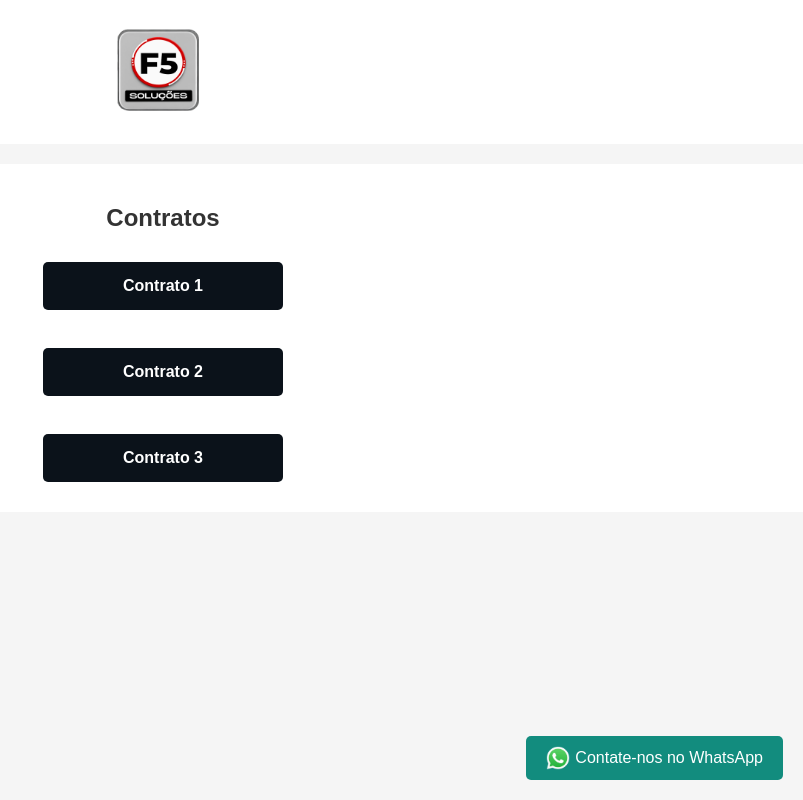
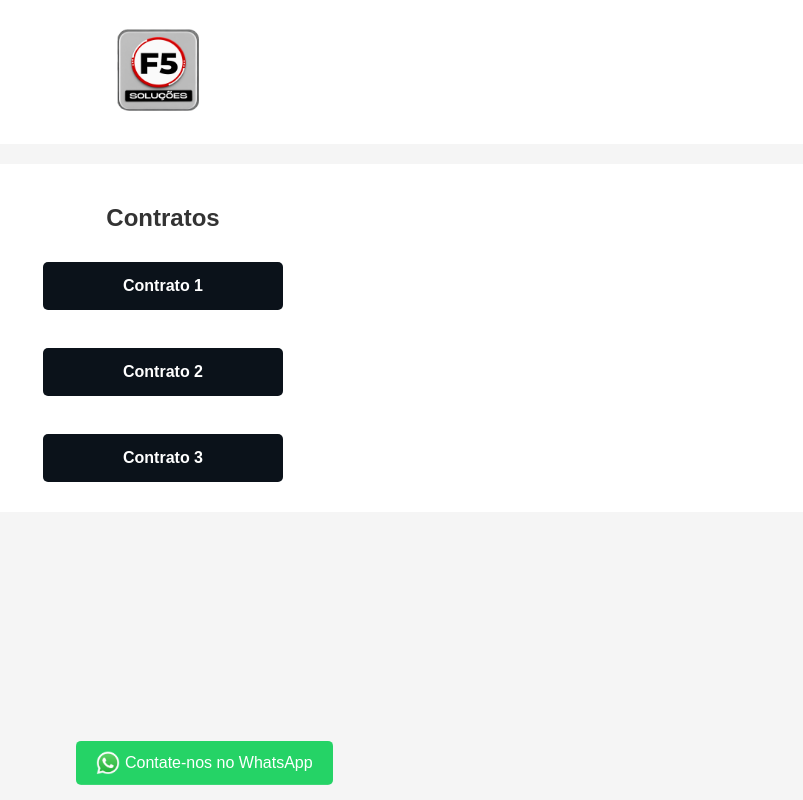
Before and after one commit to ViniciusHerminioGama/F5Solucoes, a React (Create React App) app: page / in a window 1280 px wide. In both pictures the pointer is over the button "Contate-nos no WhatsApp". Shown: the whole page, without its empty margins (477-1280 px from the left). Built offline with nearby package versions, Linux system fonts and the light colour scheme.

Commit message:
ajustando botão whats

```diff
--- a/src/App.css
+++ b/src/App.css
@@ -96,9 +96,10 @@
 
 .whatsapp-button {
   position: fixed;
-  bottom: 20px;
-  right: 20px;
-  background-color: #25d366; /* Cor do botão do WhatsApp */
+  bottom: 20px; /* Ajuste para centralizar verticalmente */
+  left: 43.2%; /* Centraliza horizontalmente */
+  transform: translateX(-50%); /* Centraliza horizontalmente */
+  background-color: #25d366;
   color: #fff;
   border: none;
   padding: 10px 20px;
@@ -111,10 +112,18 @@
   animation: shake 0.5s infinite alternate; /* Animação de vibração */
 }
 
+/* Remover a animação quando o botão está em estado de hover */
 .whatsapp-button:hover {
-  background-color: #128c7e; /* Cor do botão do WhatsApp ao passar o mouse */
-  animation: none; /* Remover a animação ao passar o mouse */
+  position: fixed;
+  bottom: 20px; /* Ajuste para centralizar verticalmente */
+  left: 43.2%; /* Centraliza horizontalmente */
+  transform: translateX(-50%); /* Centraliza horizontalmente */
+  display: flex;
+  align-items: center;
+  justify-content: center;
+  animation: shake 0.5s infinite alternate; /* Animação de vibração */
 }
+
 
 .whatsapp-icon {
   width: 24px;
```
